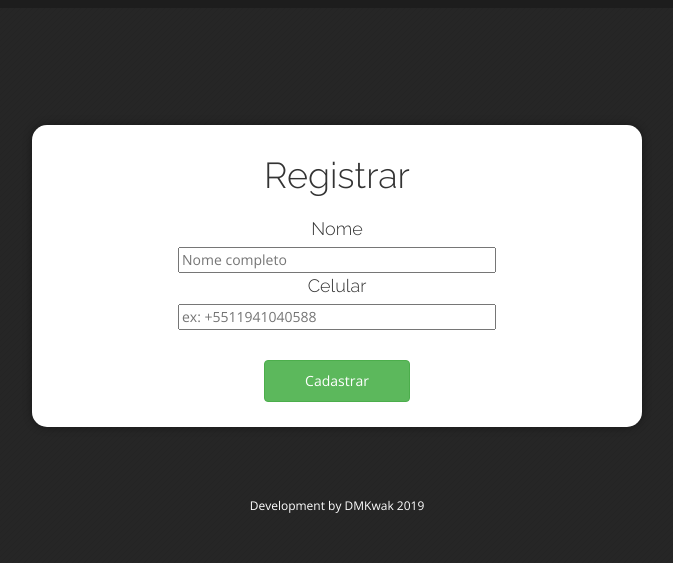
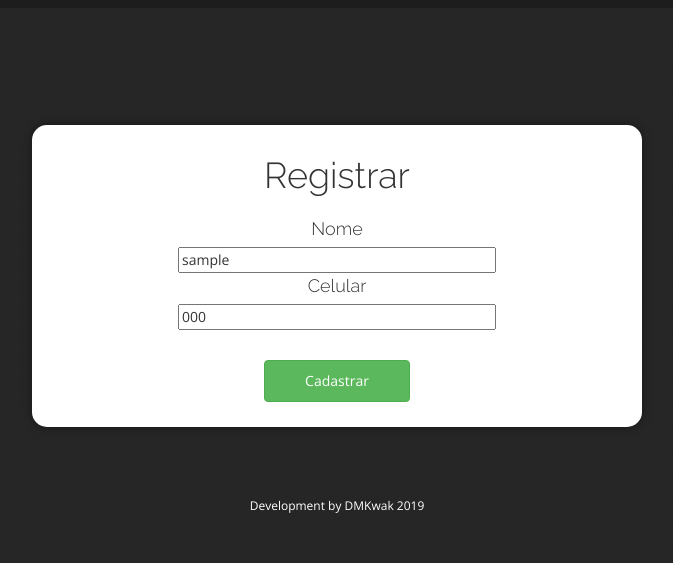
Before and after one commit to jeffersonkr/drink_flow_control, a Django app: template core/templates/register.html in a window 1280 px wide. Shown: the top 563 px of the page, without its empty margins (303-976 px from the left). Run offline with Django 3.2, Linux system fonts and the light colour scheme; the template is opened without the code that fills it: most values are stand-ins (such as "Sample title", 1, 10 or a date in 2020); some libraries are stand-ins or nearby versions.

Commit message:
add value to input if edit mode

```diff
--- a/core/templates/register.html
+++ b/core/templates/register.html
@@ -9,10 +9,10 @@
 
 			<div class="body">
 				<label for="name">Nome</label>
-				<input name="name" class="input-huge" type="text" placeholder="Nome completo">
+				<input name="name" class="input-huge" type="text" placeholder="Nome completo" value={{ user_name }}>
 				{{ error_nome }}
 				<label for="cellphone">Celular</label>
-				<input name="cellphone" class="input-huge" type="tel" placeholder="ex: +5511941040588">
+				<input name="cellphone" class="input-huge" type="tel" placeholder="ex: +5511941040588" value={{ user_cellphone }}>
 				{% autoescape off %}
 				{{ error_cel }}
 				{% endautoescape %}
```
